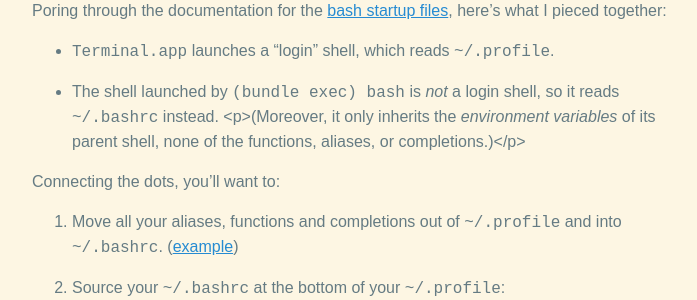
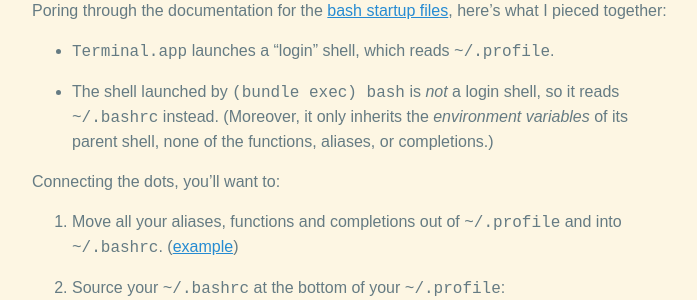
Before and after one commit to matthewtodd/matthewtodd.github.io, a Jekyll site: the page built from _posts/2010-02-19-bundle-exec-bash.md, in a window 1280 px wide and 900 px high. Shown: the part 430-730 px from the top of the window, without its empty margins (288-985 px from the left). Built offline with Jekyll 4.4.1, drawn with Linux system fonts in a browser that asks for light colours.

Commit message:
Remove stray tag.

```diff
--- a/_posts/2010-02-19-bundle-exec-bash.md
+++ b/_posts/2010-02-19-bundle-exec-bash.md
@@ -26,7 +26,7 @@ startup files</a>, here's what I pieced together:
 
 * <code>Terminal.app</code> launches a &ldquo;login&rdquo; shell, which reads <code>~/.profile</code>.
 
-* The shell launched by <code>(bundle exec) bash</code> is <em>not</em> a login shell, so it reads <code>~/.bashrc</code> instead. <p>(Moreover, it only inherits the <em>environment variables</em> of its parent shell, none of the functions, aliases, or completions.)</p>
+* The shell launched by <code>(bundle exec) bash</code> is <em>not</em> a login shell, so it reads <code>~/.bashrc</code> instead. (Moreover, it only inherits the <em>environment variables</em> of its parent shell, none of the functions, aliases, or completions.)
 
 Connecting the dots, you'll want to:
 
```
